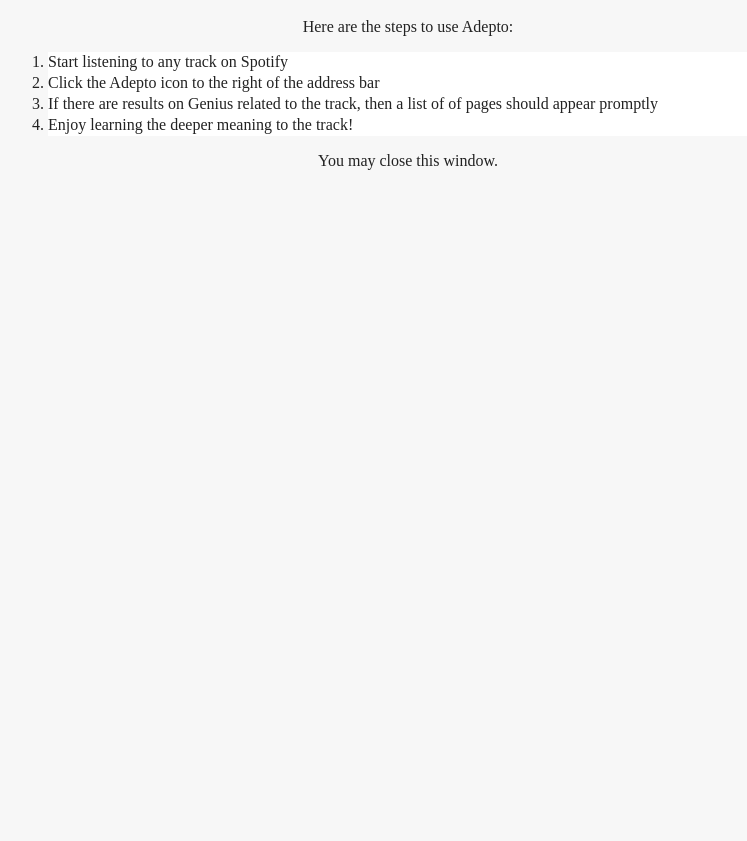
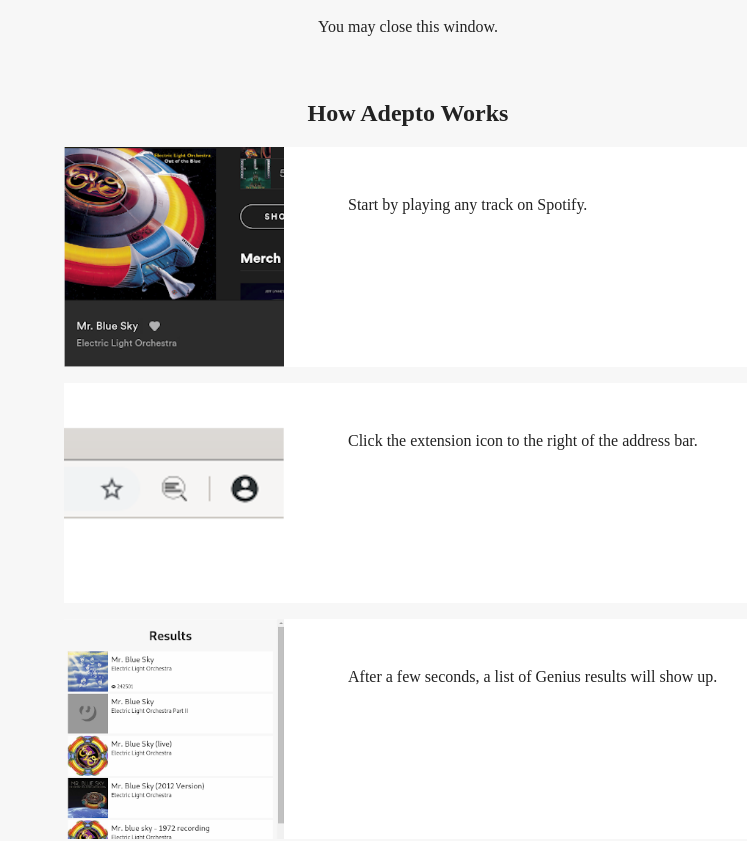
Before and after one commit to raynathanlow/inferhythm, a browser extension: page success.html in a window 1280 px wide. Shown: the part 120-961 px from the top of the page, without its empty margins (232-979 px from the left). Before the commit the page ends 800 px from the top, so only its background shows below. Drawn offline with Linux system fonts and the light colour scheme.

Commit message:
Add information on how it works to success page
Changed section tag for how it works to article because it is
self-contained and reusable. Updated CSS accordingly.

```diff
--- a/css/main.css
+++ b/css/main.css
@@ -4,8 +4,7 @@
   padding: 5rem;
   max-width: 50rem;
 	color: rgb(34, 34, 34);
-	background-color: #f7f7f7;
-}
+	background-color: #f7f7f7; }
 
 button {
   padding: 10px;
@@ -22,7 +21,7 @@
   line-height: 1.3rem;
 }
 
-section {
+article {
   margin: 4rem 0;
 }
 
--- a/success.html
+++ b/success.html
@@ -6,15 +6,28 @@
   <body>
     <h1>Successfully authorized Adepto!</h1>
 
-    <p>Here are the steps to use Adepto:</p>
+    <p>You may close this window.</p>
 
-    <ol>
-      <li>Start listening to any track on Spotify</li>
-      <li>Click the Adepto icon to the right of the address bar</li>
-      <li>If there are results on Genius related to the track, then a list of of pages should appear promptly</li>
-      <li>Enjoy learning the deeper meaning to the track!</li>
-    </ol>
-
-    <p>You may close this window.</p>
+    <article>
+      <h2>How Adepto Works</h2>
+      <ol id="steps">
+        <li>
+          <img src="img/step-1.png">
+          <p>Start by playing any track on Spotify.</p>
+        </li>
+        <li>
+          <img src="img/step-2.png">
+          <p>Click the extension icon to the right of the address bar.</p>
+        </li>
+        <li>
+          <img src="img/step-3.png">
+          <p>After a few seconds, a list of Genius results will show up.</p>
+        </li>
+        <li>
+          <img src="img/step-4.png">
+          <p>Click on any of the results to open it in a new tab.</p>
+        </li>
+      </ol>
+    </article>
   </body>
 </html>
```
Also changed, not shown: index.html (+2 -3 lines).
